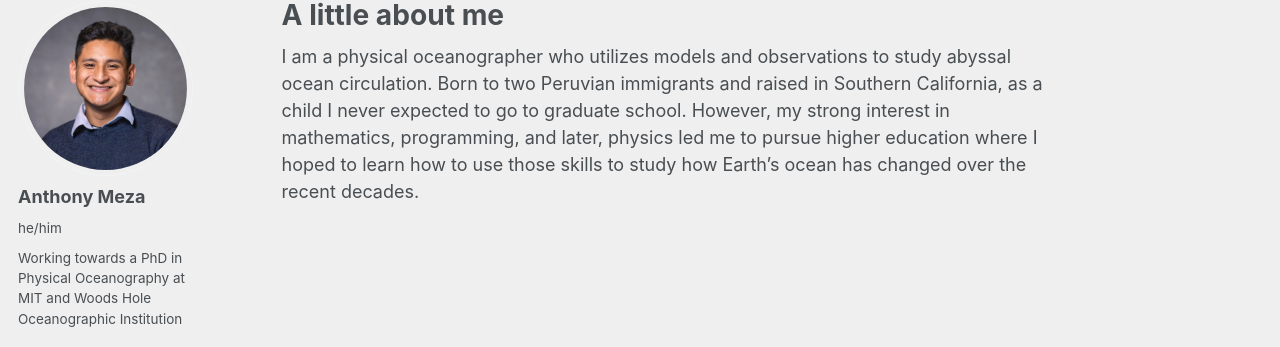
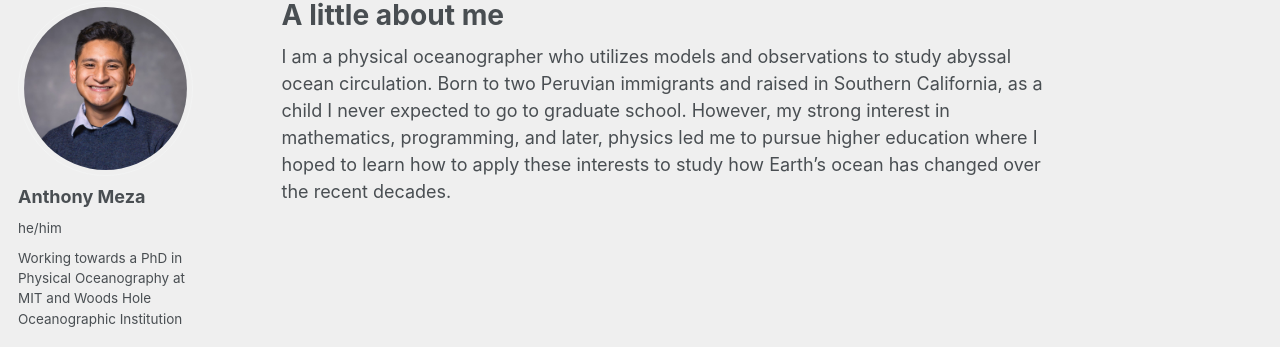
Before and after one commit to anthony-meza/anthony-meza.github.io, a Jekyll site: the page built from _pages/about.md, in a window 1280 px wide. Shown: the part 105-452 px from the top of the page. Built offline with Jekyll 4.4.1, drawn with Linux system fonts in a browser that asks for light colours.

Commit message:
Update about.md

```diff
--- a/_pages/about.md
+++ b/_pages/about.md
@@ -7,4 +7,4 @@
   - /about.html
 ---
 
-I am a physical oceanographer who utilizes models and observations to study abyssal ocean circulation. Born to two Peruvian immigrants and raised in Southern California, as a child I never expected to go to graduate school. However, my strong interest in mathematics, programming, and later, physics led me to pursue higher education where I hoped to learn how to use those skills to study how Earth's ocean has changed over the recent decades.
+I am a physical oceanographer who utilizes models and observations to study abyssal ocean circulation. Born to two Peruvian immigrants and raised in Southern California, as a child I never expected to go to graduate school. However, my strong interest in mathematics, programming, and later, physics led me to pursue higher education where I hoped to learn how to apply these interests to study how Earth's ocean has changed over the recent decades.
```
